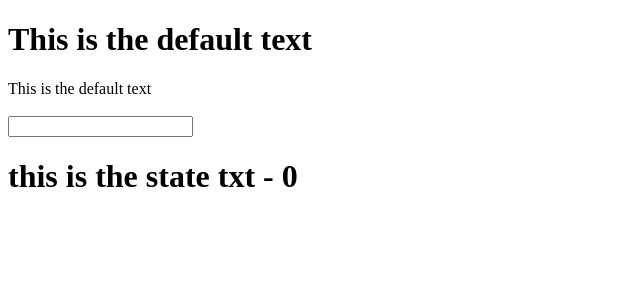
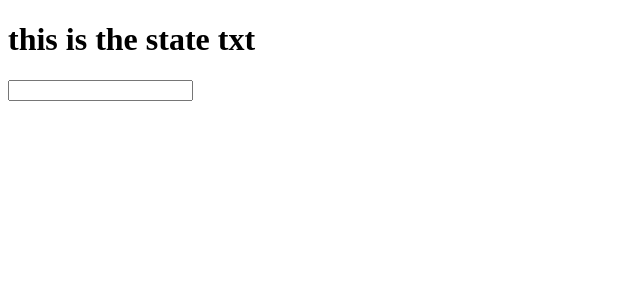
Before and after one commit to cklahn/start-react, a React (Create React App) app: page / in a window 1280 px wide. Shown: the top 300 px of the page, without its empty margins (0-640 px from the left). Built offline with nearby package versions, Linux system fonts and the light colour scheme.

Commit message:
use react components as children of other components, lesson 6

```diff
--- a/src/App.js
+++ b/src/App.js
@@ -1,46 +1,29 @@
 import React from 'react';
-import PropTypes from 'prop-types';
 
 // state component
 class App extends React.Component {
   constructor() {
     super();
     this.state = {
-      txt1: 'this is the state txt',
-      cat: 0
+      txt: 'this is the state txt'
     }
   }
 
   update( event ) {
-    this.setState({txt1: event.target.value})
+    this.setState({txt: event.target.value})
   }
 
   render() {
-    let txt = this.props.txt;
-
     return (
       <div>
-          <h1>{this.props.txt}</h1>
-          <bold>{txt}</bold>
-          <br /><br />
-          <input type="text" onChange={this.update.bind(this)} />
-          <h1>{this.state.txt1} - {this.state.cat}</h1>
+          <h1>{this.state.txt}</h1>
+          <Widget update={this.update.bind(this)} />
       </div>
     )
   }
 }
 
-App.propTypes = {
-  txt: PropTypes.string,
-  cat: PropTypes.number.isRequired
-}
-
-App.defaultProps = {
-  txt: "This is the default text"
-}
-
-
-// stateless function component
-// const App = () => <h1>stateless function component</h1>
+const Widget = (props) =>
+  <input type="text" onChange={props.update} />
 
 export default App
--- a/src/index.js
+++ b/src/index.js
@@ -3,6 +3,6 @@
 import App from './App';
 
 ReactDOM.render(
-  <App cat={5} />,
+  <App />,
   document.getElementById('app')
 );
```
